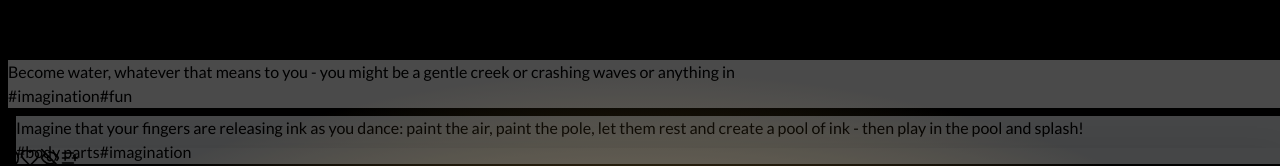
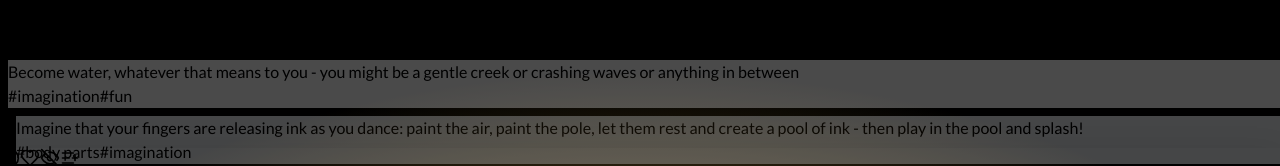
Before and after one commit to helloqtran/spark, a React (Vite) app: page / in a window 1280 px wide. Shown: the part 410-576 px from the top of the page. Built offline with nearby package versions, Linux system fonts and the light colour scheme; a web font is replaced by a local one.

Commit message:
typo in one prompt

```diff
--- a/src/data/prompts.js
+++ b/src/data/prompts.js
@@ -39,7 +39,7 @@ export const PROMPTS_DATABASE = [
   { text: 'Pretend you\'re dancing with a beach ball - hold it in your arms while you dance, throw it into the air, and catch it with different parts of your body', tags: ['fun', 'imagination', 'restriction']},
   { text: 'Keep 1 foot off the ground while you dance', tags: ['body parts', 'restriction']},
   { text: 'Pretend you\'re dancing through water', tags: ['imagination']},
-  { text: 'Become water, whatever that means to you - you might be a gentle creek or crashing waves or anything in', tags: ['imagination', 'fun']},
+  { text: 'Become water, whatever that means to you - you might be a gentle creek or crashing waves or anything in between', tags: ['imagination', 'fun']},
   { text: 'Follow your gaze as you dance'},
   { text: 'Have someone randomly pause the music while you dance and find a pose to hold each time the music pauses', tags: ['guided', 'restriction']},
   { text: 'Pick a body part and focus on showing it off while you dance', tags: ['body parts', 'repetition']},
```
